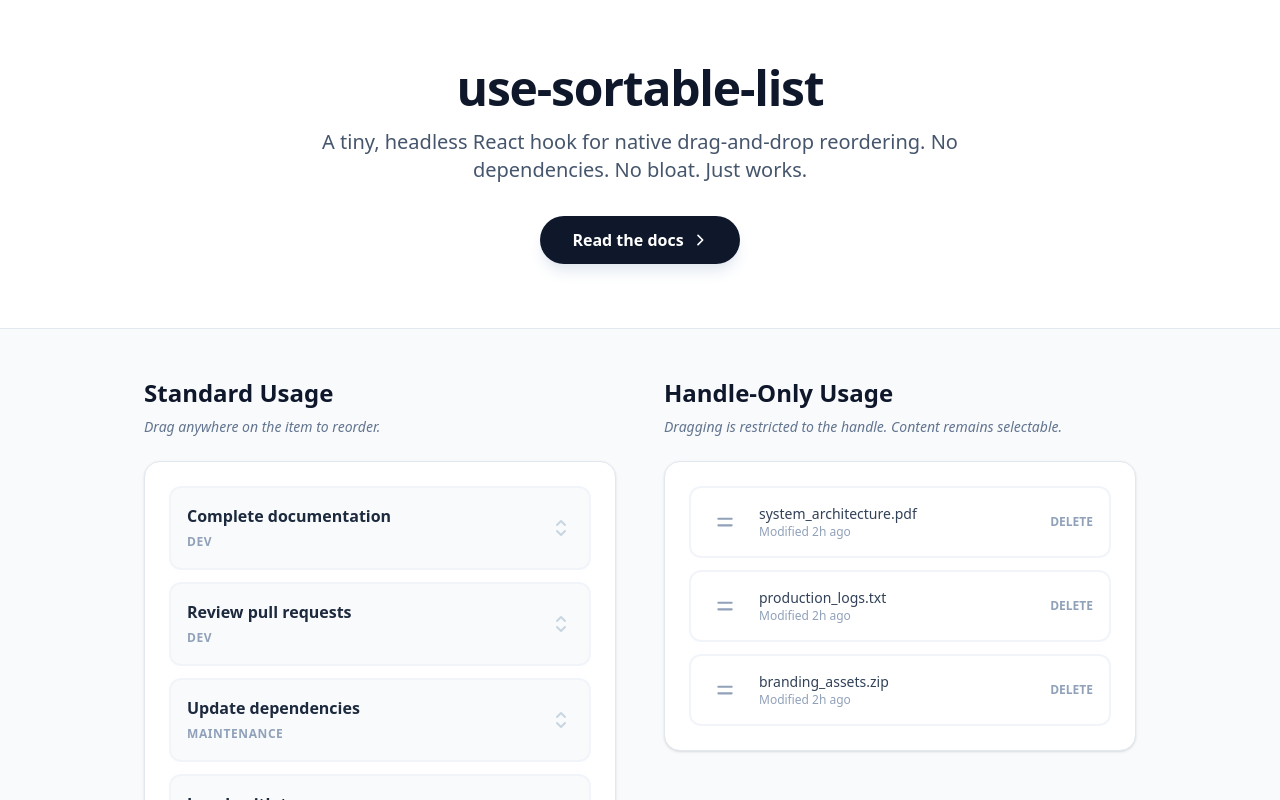
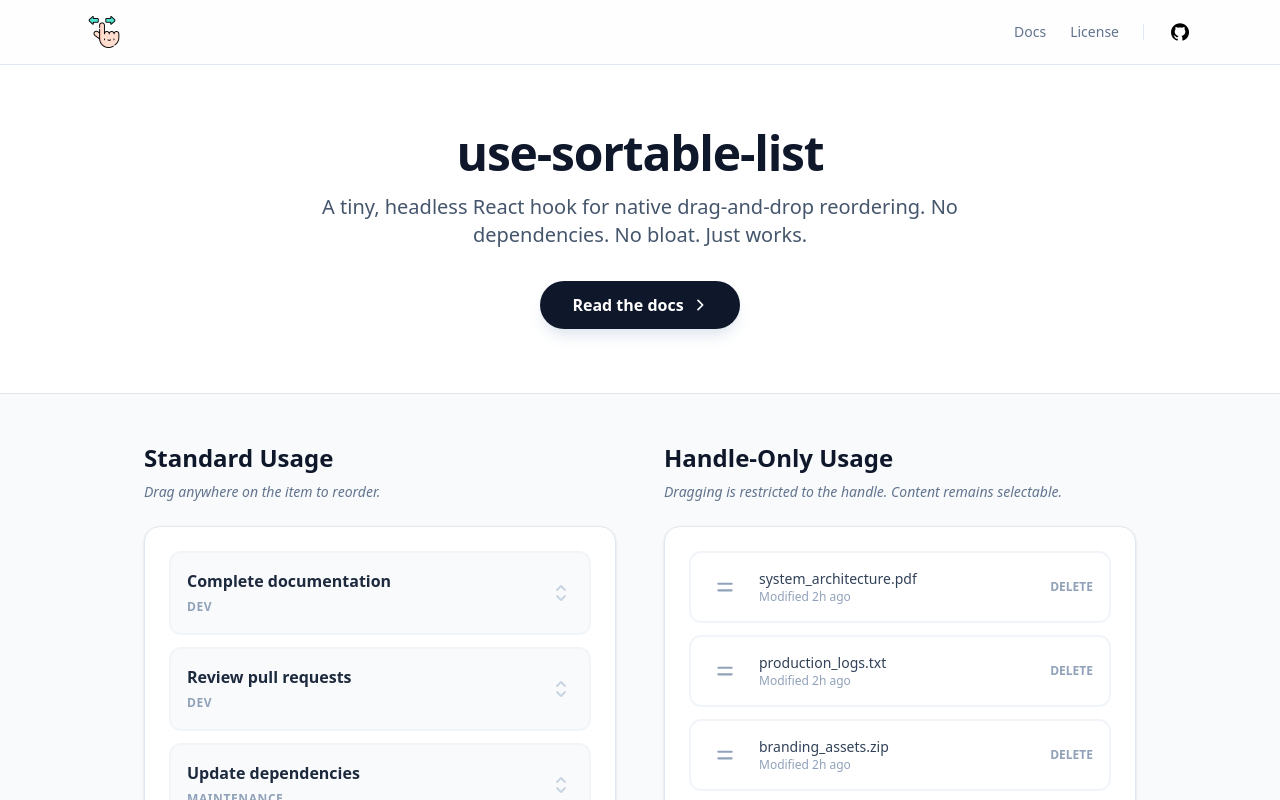
Before and after one commit to afrieirham/use-sortable-list, a React (Vite) app: page / in a window 1280 px wide. Shown: the top 800 px of the page. Built offline with nearby package versions, Linux system fonts and the light colour scheme.

Commit message:
update some stuff

```diff
--- a/index.html
+++ b/index.html
@@ -2,7 +2,7 @@
 <html lang="en">
   <head>
     <meta charset="UTF-8" />
-    <link rel="icon" type="image/svg+xml" href="/vite.svg" />
+    <link rel="icon" href="/favicon.ico" />
     <meta name="viewport" content="width=device-width, initial-scale=1.0" />
     <title>use-sortable-list</title>
   </head>
--- a/src/App.tsx
+++ b/src/App.tsx
@@ -34,6 +34,60 @@ const LibraryDemoPage = () => {
 
   return (
     <div className="min-h-screen bg-slate-50 text-slate-900 font-sans">
+      {/* --- NAVIGATION HEADER --- */}
+      <nav className="sticky top-0 z-50 bg-white/80 backdrop-blur-md border-b border-slate-200">
+        <div className="max-w-6xl mx-auto px-6 h-16 flex items-center justify-between">
+          {/* Top Left: Logo */}
+          <div className="flex items-center gap-6">
+            <img
+              src="/logo.png"
+              className="w-8 h-8"
+              alt="use sortable list logo"
+            />
+          </div>
+
+          {/* Top Right: Links & GitHub */}
+          <div className="flex items-center gap-6">
+            <div className="hidden sm:flex items-center gap-6 text-sm font-medium text-slate-500">
+              <a
+                href="https://github.com/afrieirham/use-sortable-list#readme"
+                className="hover:text-slate-900 transition-colors"
+              >
+                Docs
+              </a>
+              <a
+                href="https://github.com/afrieirham/use-sortable-list/blob/main/LICENSE"
+                className="hover:text-slate-900 transition-colors"
+              >
+                License
+              </a>
+            </div>
+            <div className="h-4 w-px bg-slate-200 hidden sm:block"></div>
+            <a
+              href="https://github.com/afrieirham/use-sortable-list"
+              target="_blank"
+              rel="noreferrer"
+              className="text-slate-900 hover:text-slate-600 transition-colors"
+              aria-label="GitHub Repository"
+            >
+              <svg
+                width="128"
+                height="128"
+                viewBox="0 0 128 128"
+                fill="none"
+                xmlns="http://www.w3.org/2000/svg"
+                className="w-6 h-6"
+              >
+                <title>github</title>
+                <path
+                  d="M56.7937 84.9688C44.4187 83.4688 35.7 74.5625 35.7 63.0313C35.7 58.3438 37.3875 53.2813 40.2 49.9063C38.9812 46.8125 39.1687 40.25 40.575 37.5313C44.325 37.0625 49.3875 39.0313 52.3875 41.75C55.95 40.625 59.7 40.0625 64.2937 40.0625C68.8875 40.0625 72.6375 40.625 76.0125 41.6563C78.9187 39.0313 84.075 37.0625 87.825 37.5313C89.1375 40.0625 89.325 46.625 88.1062 49.8125C91.1062 53.375 92.7 58.1563 92.7 63.0313C92.7 74.5625 83.9812 83.2813 71.4187 84.875C74.6062 86.9375 76.7625 91.4375 76.7625 96.5938L76.7625 106.344C76.7625 109.156 79.1062 110.75 81.9187 109.625C98.8875 103.156 112.2 86.1875 112.2 65.1875C112.2 38.6563 90.6375 17 64.1062 17C37.575 17 16.2 38.6562 16.2 65.1875C16.2 86 29.4187 103.25 47.2312 109.719C49.7625 110.656 52.2 108.969 52.2 106.438L52.2 98.9375C50.8875 99.5 49.2 99.875 47.7 99.875C41.5125 99.875 37.8562 96.5 35.2312 90.2188C34.2 87.6875 33.075 86.1875 30.9187 85.9063C29.7937 85.8125 29.4187 85.3438 29.4187 84.7813C29.4187 83.6563 31.2937 82.8125 33.1687 82.8125C35.8875 82.8125 38.2312 84.5 40.6687 87.9688C42.5437 90.6875 44.5125 91.9063 46.8562 91.9063C49.2 91.9063 50.7 91.0625 52.8562 88.9063C54.45 87.3125 55.6687 85.9063 56.7937 84.9688Z"
+                  fill="black"
+                />
+              </svg>
+            </a>
+          </div>
+        </div>
+      </nav>
       {/* --- HERO SECTION --- */}
       <header className="bg-white border-b border-slate-200 py-16 px-4">
         <div className="max-w-5xl mx-auto text-center">
```
Also changed, not shown: public/logo.png (added), 1 other file (tests, documents, lock files or other folders).
